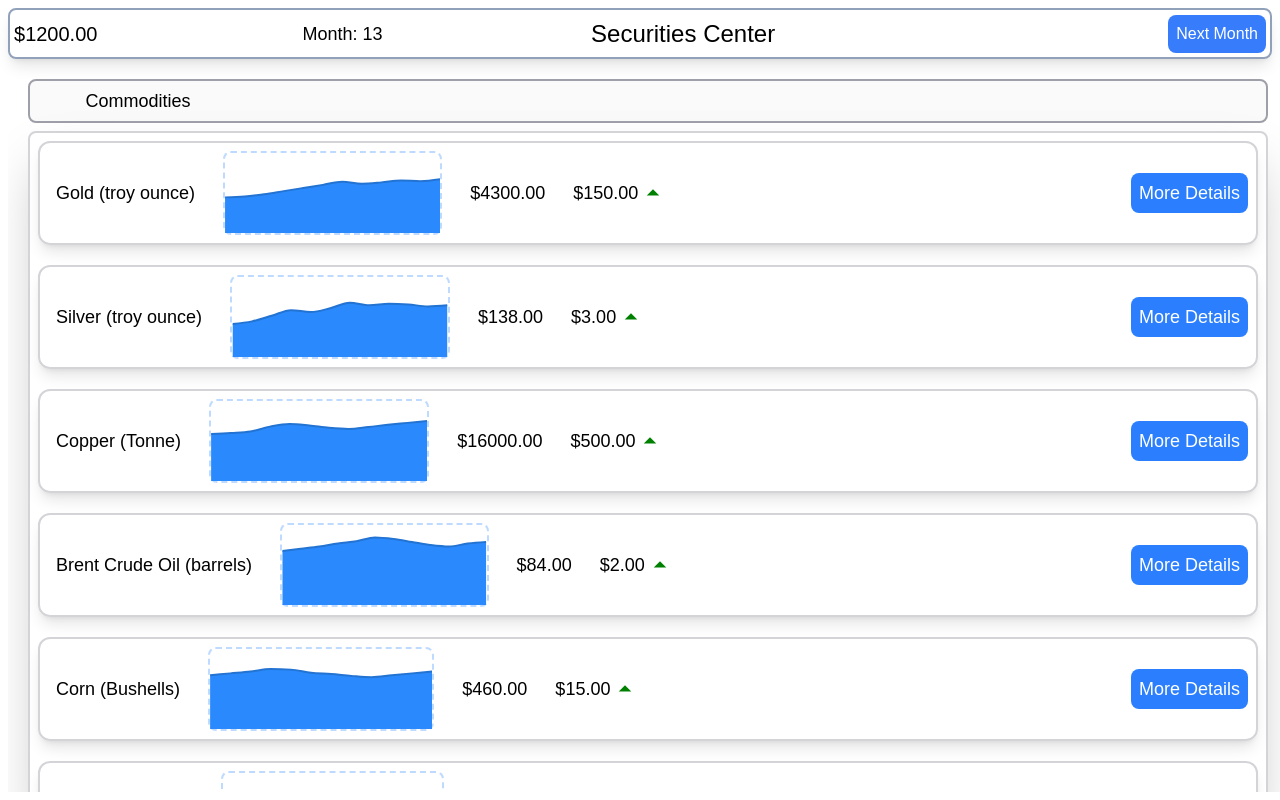
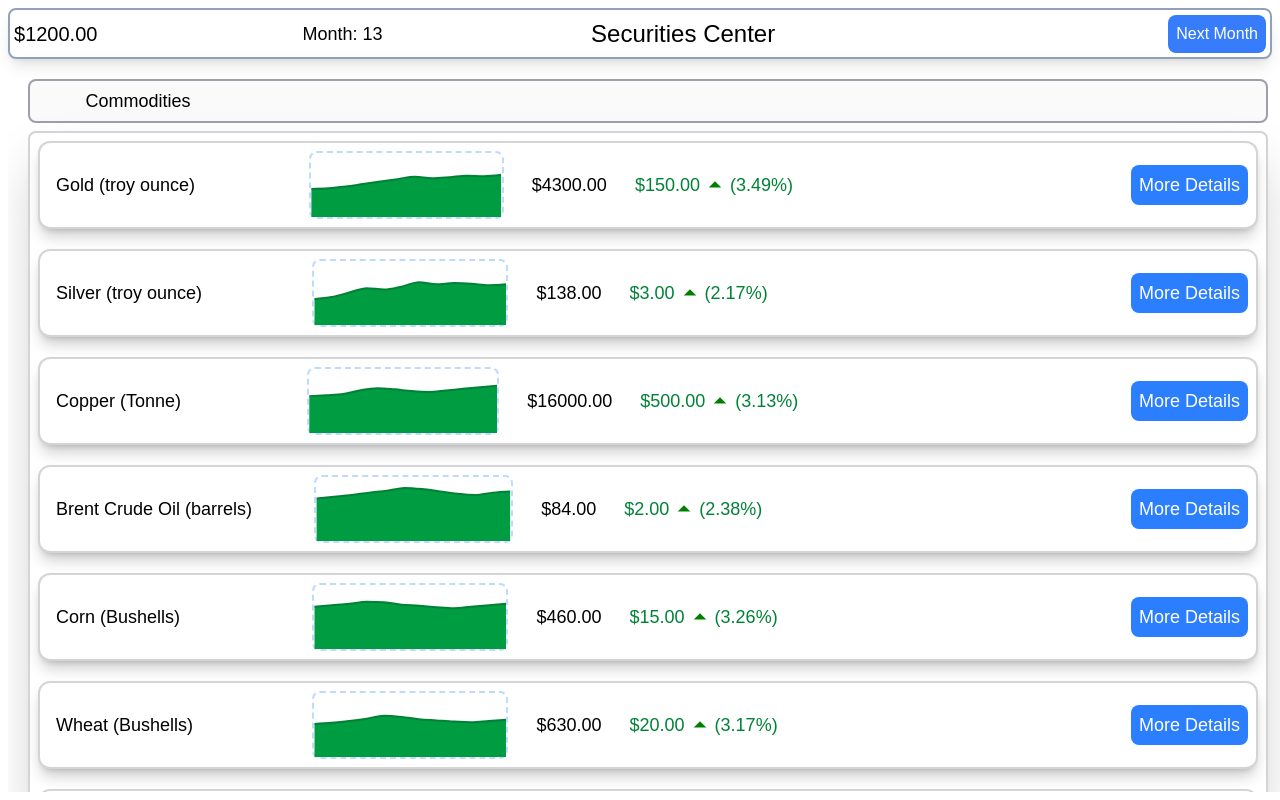
Before and after one commit to TinTanSan/small_game, a Next.js app: page /securities in a window 1280 px wide. Built offline with nearby package versions, Linux system fonts and the light colour scheme.

Commit message:
added colour coding based on change in previous month, such that if the change was positive the graph is green and if change was negative then graph is red.

```diff
--- a/src/app/securities/components/MiniGraph.tsx
+++ b/src/app/securities/components/MiniGraph.tsx
@@ -8,11 +8,16 @@ import { GameStateContext } from '@/app/contexts/gameStateContext';
 export default function MiniGraph({security}:{security:Security}) {
     const gameState = useContext(GameStateContext);
     if(!gameState || !gameState.gameState) throw new Error("Cannot display miniGraph without game state being defined, encountered an undefined version");
+    const previousClose = security.priceHistory.at(-2) ?? 0;
+    const currentClose = security.priceHistory.at(-1) ?? 0;
+    const changeSinceLastMonth = (currentClose-previousClose);
+    const percentageChange = (changeSinceLastMonth/currentClose)*100;
+    const graphColor = changeSinceLastMonth > 0? "oklch(52.7% 0.154 150.069)" : changeSinceLastMonth=== 0 ? "oklch(48.8% 0.243 264.376)":"oklch(50.5% 0.213 27.518)" ;
     return (
-        <div className='flex flex-row w-full h-fit items-center justify-between2 shadow-lg border-2 border-zinc-300 rounded-xl gap-5 text-lg p-2'>
-            <div className='flex text-lg w-fit px-2 text-nowrap'>{security.name}</div>
+        <div className='flex flex-row w-full h-fit items-center justify-between2 shadow-lg/20 border-2 border-zinc-300 rounded-xl bg-base-100 gap-5 text-lg p-2'>
+            <div className='flex text-lg w-1/4 px-2 text-nowrap'>{security.name}</div>
             {/* mini line graph */}
-            <div className='flex w-fit h-fit border-2 border-dashed border-blue-200 rounded-lg'>
+            <div className='flex w-fit h-fit border-2    border-dashed border-blue-200 rounded-lg'>
             <LineChart
             margin={{
                 left:0,
@@ -21,7 +26,7 @@ export default function MiniGraph({security}:{security:Security}) {
                 bottom:0
             }}
                 sx={{
-                maxHeight:'5rem',
+                maxHeight:'4rem',
                 maxWidth: '15rem'
                 }}
                 yAxis={[{
@@ -40,7 +45,7 @@ export default function MiniGraph({security}:{security:Security}) {
                 data: security.priceHistory,
                 area:true,
                 showMark:false,
-                color:'oklch(0.5608 0.1653 255.71)',
+                color:graphColor,
                 }]}
             />
             </div>
@@ -48,10 +53,10 @@ export default function MiniGraph({security}:{security:Security}) {
             <div className='flex w-fit text-nowrap px-2'>
             ${security.priceHistory[security.priceHistory.length-1].toFixed(2)}
             </div>
-            <div className='flex w-1/2 h-full items-center'>
-                ${(security.priceHistory[security.priceHistory.length-1]-security.priceHistory[security.priceHistory.length-2]).toFixed(2)}
-                <Image src={security.priceHistory[security.priceHistory.length-1]-security.priceHistory[security.priceHistory.length-2] > 0 ? "/security_up.svg" : "/security_down.svg"} alt="pm" width={30} height={10}/>
-
+            <div className={`flex w-1/2 h-full items-center ${changeSinceLastMonth >0?"text-green-700":"text-red-700"}`}>
+                ${changeSinceLastMonth.toFixed(2)}
+                <Image src={changeSinceLastMonth > 0 ? "/security_up.svg" : "/security_down.svg"} alt="pm" width={30} height={10}/>
+                ({percentageChange.toFixed(2)}%)
             </div>
             <Link className='bg-blue-500 text-nowrap hover:bg-blue-700 text-white px-2 w-fit rounded-lg h-10 justify-center items-center flex' href={"/securities/"+security.ticker}>More Details</Link>
         </div>
```
